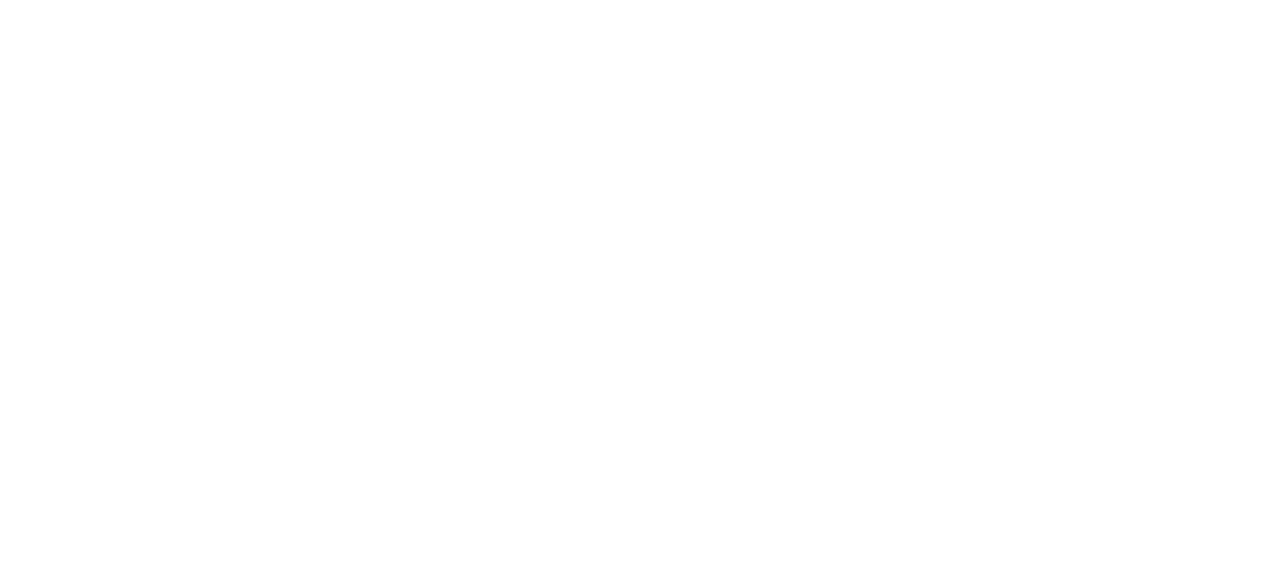
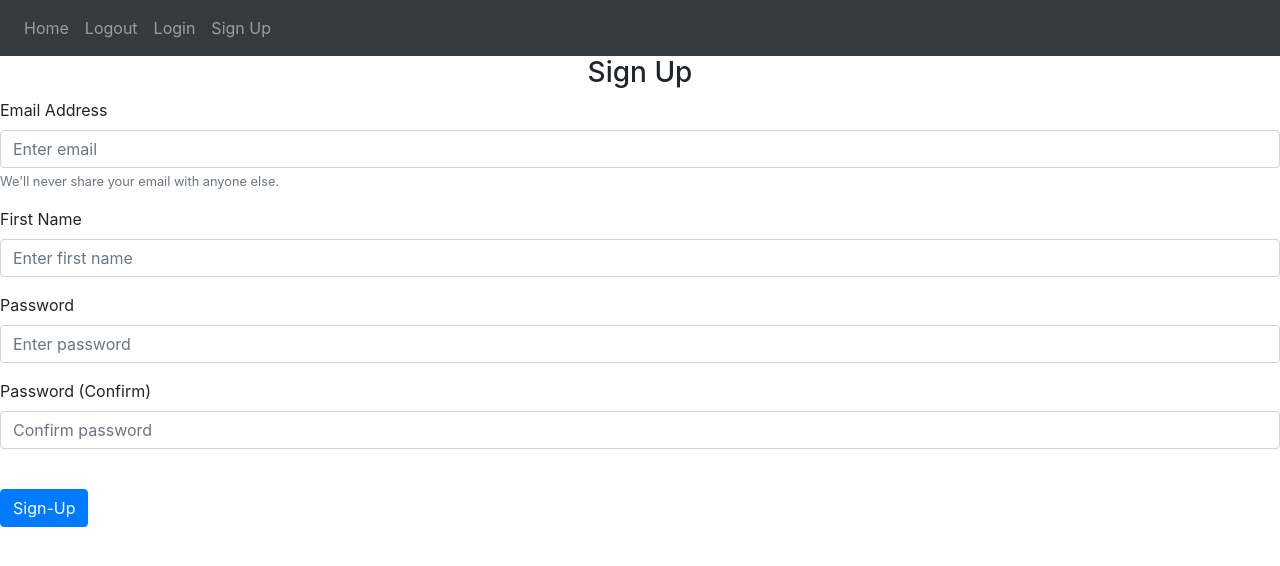
Before and after one commit to emiloerum/DIS_GroupProject, a Flask app: page /sign-up in a window 1280 px wide. Before the commit the part shown is empty. Shown: the top 566 px of the page. Run offline with Flask 3, Linux system fonts and the light colour scheme; some libraries are stand-ins or nearby versions.

Commit message:
login changed

```diff
--- a/DIS_bankProject/bank/Login/auth.py
+++ b/DIS_bankProject/bank/Login/auth.py
@@ -1,12 +1,19 @@
 from flask import Blueprint, render_template
+from flask import Flask, redirect, url_for, request
 
 
 auth = Blueprint('auth', __name__)
 
 
-@auth.route('/login')
+@auth.route('/login', methods=['GET', 'POST'])
 def login():
-    return render_template("login.html")
+    error = None
+    if request.method == 'POST':
+        if request.form['username'] != 'admin' or request.form['password'] != 'admin':
+            error = 'Invalid Credentials. Please try again.'
+        else:
+            return redirect(url_for('home'))
+    return render_template('login.html', error=error)
 
 @auth.route('/logout')
 def logout():
--- a/DIS_bankProject/bank/templates/logout.html
+++ b/DIS_bankProject/bank/templates/logout.html
@@ -0,0 +1,2 @@
+{% extends "base.html" %}
+{% block title %}Logout{% endblock %}
--- a/DIS_bankProject/bank/templates/sign-up.html
+++ b/DIS_bankProject/bank/templates/sign-up.html
@@ -0,0 +1,54 @@
+{% extends "base.html" %}
+{% block title %}Sign-Up{% endblock %}
+
+
+{% block content %}
+  <!-- Specific content for the sign up page -->
+  <form method="POST">
+    <h3 align="center">Sign Up</h3>
+    <div class="form-group">
+      <label for="email">Email Address</label>
+      <input
+        type="email"
+        class="form-control"
+        id="email"
+        name="email"
+        placeholder="Enter email"
+      />
+      <small id="emailHelp" class="form-text text-muted">We'll never share your email with anyone else.</small>
+    </div>
+    <div class="form-group">
+      <label for="firstName">First Name</label>
+      <input
+        type="text"
+        class="form-control"
+        id="firstName"
+        name="firstName"
+        placeholder="Enter first name"
+      />
+    </div>
+    <div class="form-group">
+      <label for="password1">Password</label>
+      <input
+        type="password"
+        class="form-control"
+        id="password1"
+        name="password1"
+        placeholder="Enter password"
+      />
+    </div>
+    <div class="form-group">
+      <label for="password2">Password (Confirm)</label>
+      <input
+        type="password"
+        class="form-control"
+        id="password2"
+        name="password2"
+        placeholder="Confirm password"
+      />
+    </div>
+    <br />
+    <button type="submit" class="btn btn-primary">Sign-Up</button>
+  </form>
+
+{% endblock %}
```
Also changed, not shown: DIS_bankProject/bank/templates/basicform.html (deleted, +0 -16 lines), DIS_bankProject/bank/templates/login.html (+19 -2 lines).
